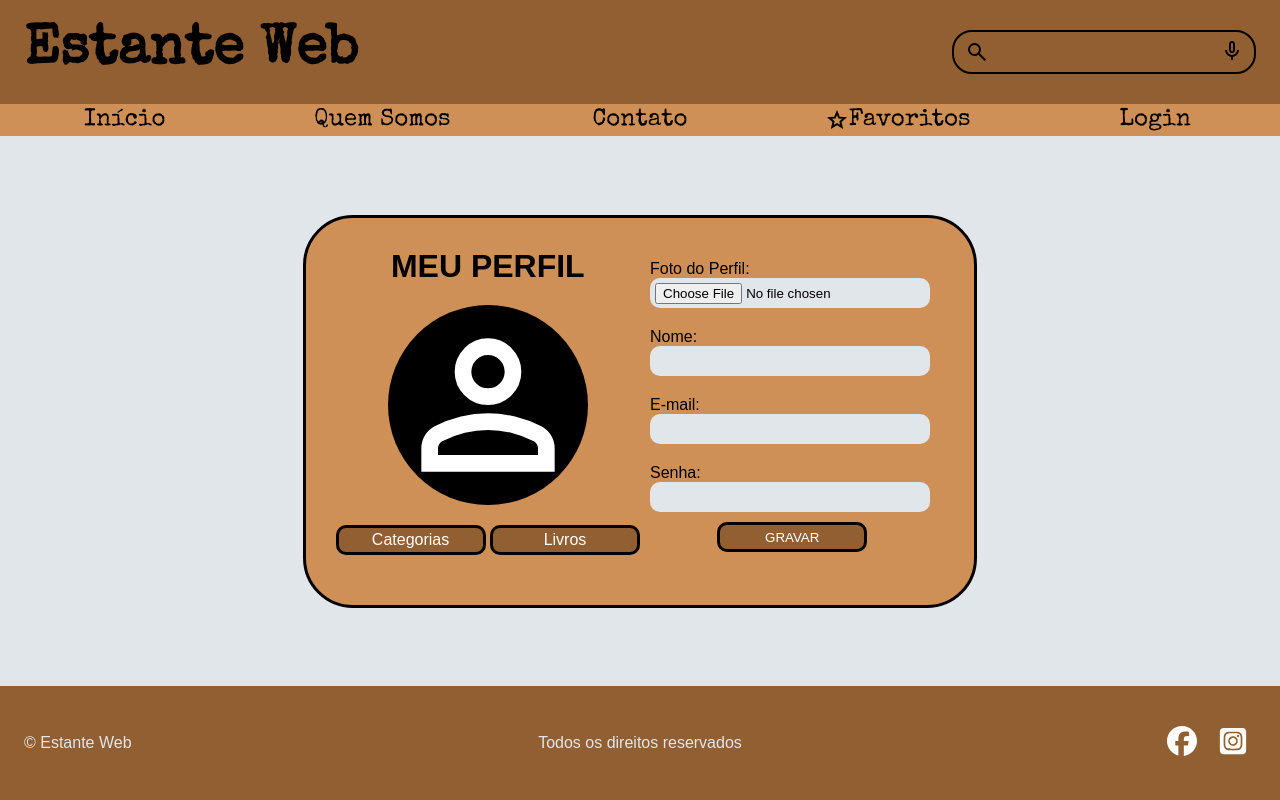
After one commit to NeroSzS/estante_web, a PHP site: page /views/perfil.html in a window 1280 px wide. The commit adds this page. Run offline with PHP 8.4, Linux system fonts and the light colour scheme.

Commit message:
Novas páginas e alterações

```diff
--- a/css/style.css
+++ b/css/style.css
@@ -137,22 +137,22 @@ footer {
 }
 
 
-/* Estilizando o Login */
-#conteudo-login {
+/* Estilizando o Login & Cadastro */
+#conteudo-login, #conteudo-cadastro {
     display: flex;
     justify-content: center;
     align-items: center;
 }
 
-#modal-login {
+#modal-login, #modal-cadastro, #modal-perfil {
     background-color: var(--cor-secundaria);
     font-family: Arial, Helvetica, sans-serif;
     font-size: 1rem;
     color: var(--cor-preto);
-    height: 20rem;
-    width: 18rem;
-    margin: auto;
-    padding: 40px;
+    height: 100%;
+    width: 100%;
+    padding: 30px;
+    border: 3px solid black;
     border-radius: 50px;
 
     display: flex;
@@ -161,8 +161,13 @@ footer {
     text-align: center;
 }
 
-#modal-login > form {
-    margin-top: 20px;
+#modal-cadastro {
+    height: 28rem;
+    width: 20rem;
+}
+
+#modal-login > form, #modal-cadastro > form {
+    margin-top: 15px;
 
     display: flex;
     flex-direction: column;
@@ -170,34 +175,104 @@ footer {
     text-align: center;
 }
 
-.input-login {
+.input-login, .input-cadastro, .input-perfil {
     display: flex;
     flex-direction: column;
     width: 18.75rem;
     padding: 10px;
 }
 
-.input-login > label {
+.input-login  > label, .input-cadastro  > label, .input-perfil  > label {
     text-align: start;
 }
 
-.input-login > input {
+.input-login > input, .input-cadastro > input, .input-perfil > input {
     height: 30px;
+    background-color: var(--cor-tercearia);
+    border: none;
+    border-radius: 10px;
+    padding: 5px;
 }
 
-#modal-login > form > button {
+#modal-login > form > button, #modal-cadastro > form > button, #modal-perfil > form > button, #btn-perfil > button {
     text-align: center;
     height: 30px;
     width: 9.375rem;
+    margin-bottom: 20px;
 
     background-color: var(--cor-primaria);
     color: var(--branco);
-    border: 2px solid black;
+    border: 3px solid black;
+    border-radius: 10px;
 }
 
-#modal-login > form > h2, p,a {
+#modal-login > form > h1, p, a, #modal-cadastro > form > h1, p, a, #modal-perfil > form > h1, p, a  {
+    font-family: Arial, Helvetica, sans-serif;
     font-size: 1rem;
     color: var(--cor-preto);
+}
+
+#criar-conta {
+    margin-top: 20px;
+    text-align: center;
+}
+
+#criar-conta > p {
+    margin: 0;
+    font-size: 1rem;
+    color: var(--cor-preto);
+    font-family: Arial, Helvetica, sans-serif;
+}
+
+#modal-login > form > p, #modal-cadastro > form > p {
+    margin: 1px;
+}
+
+#termos-usos {
+    width: 20rem;
+    text-align: center;
+}
+
+/* Estilização do Perfil */
+#conteudo-perfil {
+    display: flex;
+    align-items: center;
+    justify-content: center;
+}
+
+#modal-perfil {
+    border: 3px solid black;
+    border-radius: 50px;
+
+    display: grid;
+    grid-template-columns: repeat(2, 1fr);
+    align-items: center;
+}
+
+#perfil {
+    display: flex;
+    flex-direction: column;
+    align-items: center;
+    gap: 20px;
+}
+
+.foto {
+    height: 200px;
+    width: 200px;
+    border-radius: 50%;
+    background-color: black;
+    display: flex;
+    align-items: center;
+    justify-content: center;
+}
+
+.foto > img {
+    height: 200px;
+    align-items: center;
+}
+
+#modal-perfil > form {
+    text-align: center;
 }
 
 /* Estilização do Quem Somos */
@@ -210,7 +285,7 @@ footer {
     flex-direction: column;
 }
 
-#quem_somos > h1,p {
+#quem_somos > h1, p {
     margin: 24px auto;
 }
 
--- a/index.html
+++ b/index.html
@@ -22,6 +22,7 @@
             <a href="views/contatos.html">Contato</a>
             <a href="views/favoritos.html" class="alinhar"><img src="/imgs/star_icon.svg" alt="">Favoritos</a>
             <a href="views/login.html">Login</a>
+            <a href="views/perfil.html">Perfil</a>
         </nav>
     </header>
 
--- /dev/null
+++ b/views/perfil.html
@@ -0,0 +1,74 @@
+<!DOCTYPE html>
+<html lang="pt-BR">
+<head>
+    <meta charset="UTF-8">
+    <meta name="viewport" content="width=device-width, initial-scale=1.0">
+    <title>Estante Web</title>
+    <link rel="stylesheet" href="/css/style.css">
+</head>
+<body>
+    <header id="cabecalho">
+        <div id="logo-busca">
+            <h1 id="logo">Estante Web</h1>
+            <form action="" id="form-busca">
+                <img src="/imgs/search_icon.svg" alt="" id="icon-busca">
+                <input type="search" name="busca" id="busca">
+                <button id="icon-mic"><img src="/imgs/mic_icon.svg" alt="" ></button>
+            </form>
+        </div>
+        <nav id="menu-nav">
+            <a href="../index.html">Início</a>
+            <a href="quem_somos.html">Quem Somos</a>
+            <a href="contatos.html">Contato</a>
+            <a href="favoritos.html" class="alinhar"><img src="/imgs/star_icon.svg" alt="">Favoritos</a>
+            <a href="login.html">Login</a>
+        </nav>
+    </header>
+
+    <main id="conteudo-perfil">
+        <div id="edit-perfil">
+            <div id="modal-perfil">
+                <div id="perfil">
+                    <h1>MEU PERFIL</h1>
+                    <div class="foto"><img src="../imgs/perfil_icon.svg" alt=""></div>
+                    <div id="btn-perfil">
+                        <button><a href="#">Categorias</a></button>
+                        <button><a href="#">Livros</a></button>
+                    </div>
+                </div>
+                <form action="" method="get" id="form-perfil" enctype="multipart/form-data">
+                    <div class="input-perfil">
+                        <label for="img-perfil">Foto do Perfil:</label>
+                        <input type="file" name="img-perfil" id="img-perfil">
+                    </div>
+
+                    <div class="input-perfil">
+                        <label for="nome-perfil">Nome:</label>
+                        <input type="text" name="nome-perfil" id="nome-perfil"required>
+                    </div>
+
+                    <div class="input-perfil">
+                        <label for="email-perfil">E-mail:</label>
+                        <input type="email" name="email-perfil" id="email-perfil"required>
+                    </div>
+
+                    <div class="input-perfil">
+                        <label for="senha-perfil">Senha:</label>
+                        <input type="password" name="senha-perfil"id="senha-perfil" required>
+                    </div>
+                    <button type="submit">GRAVAR</button>
+                </form>
+        </div>
+    </main>
+
+    <footer id="rodape">
+        <div id="copy"><p>&copy; Estante Web</p></div>
+        <div><p>Todos os direitos reservados</p></div>
+        <div id="img-social">
+            <img src="/imgs/facebook_icon.svg" alt="" width="30px" height="30px">
+
+            <img src="/imgs/instagram_icon.svg" alt="" width="30px" height="30px">
+        </div>
+    </footer>
+</body>
+</html>
```
Also changed, not shown: views/cadastro.html (added, +73 -0 lines), views/login.html (+5 -3 lines), imgs/perfil_icon.svg (added).
